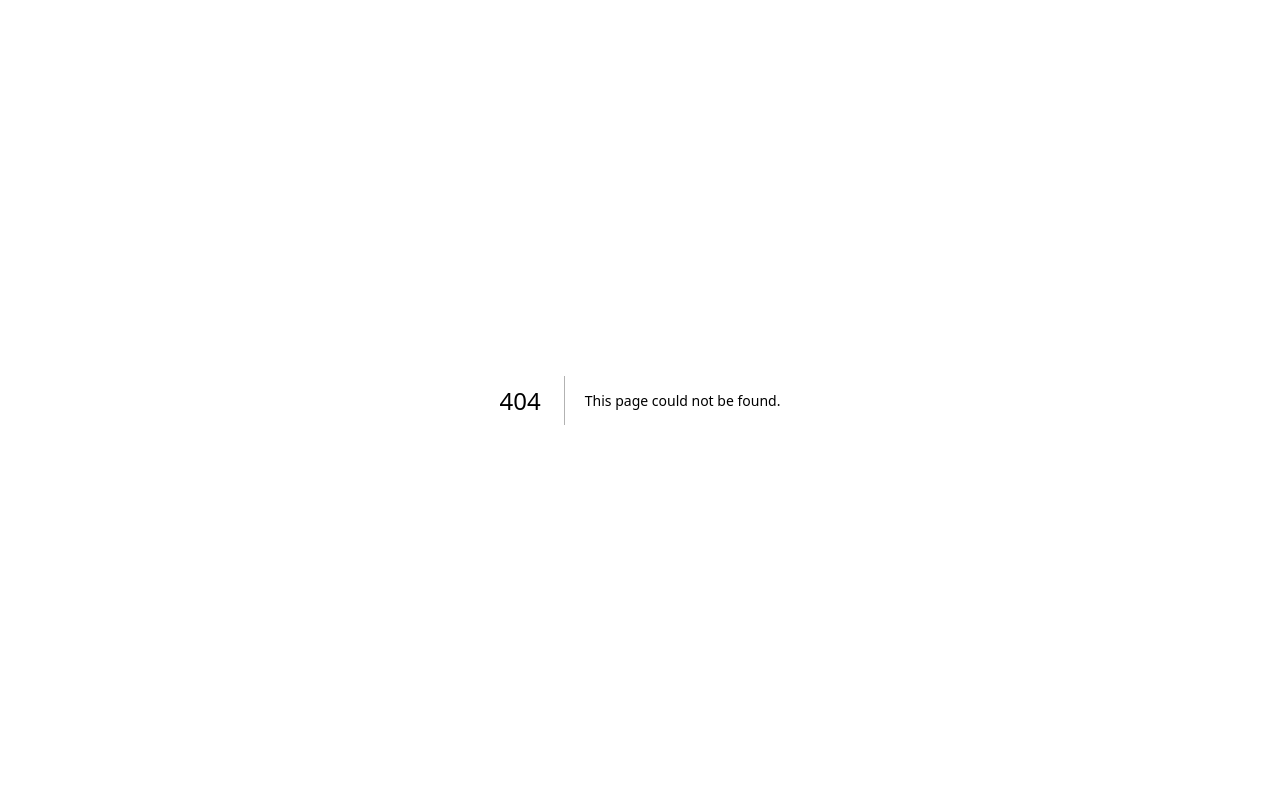
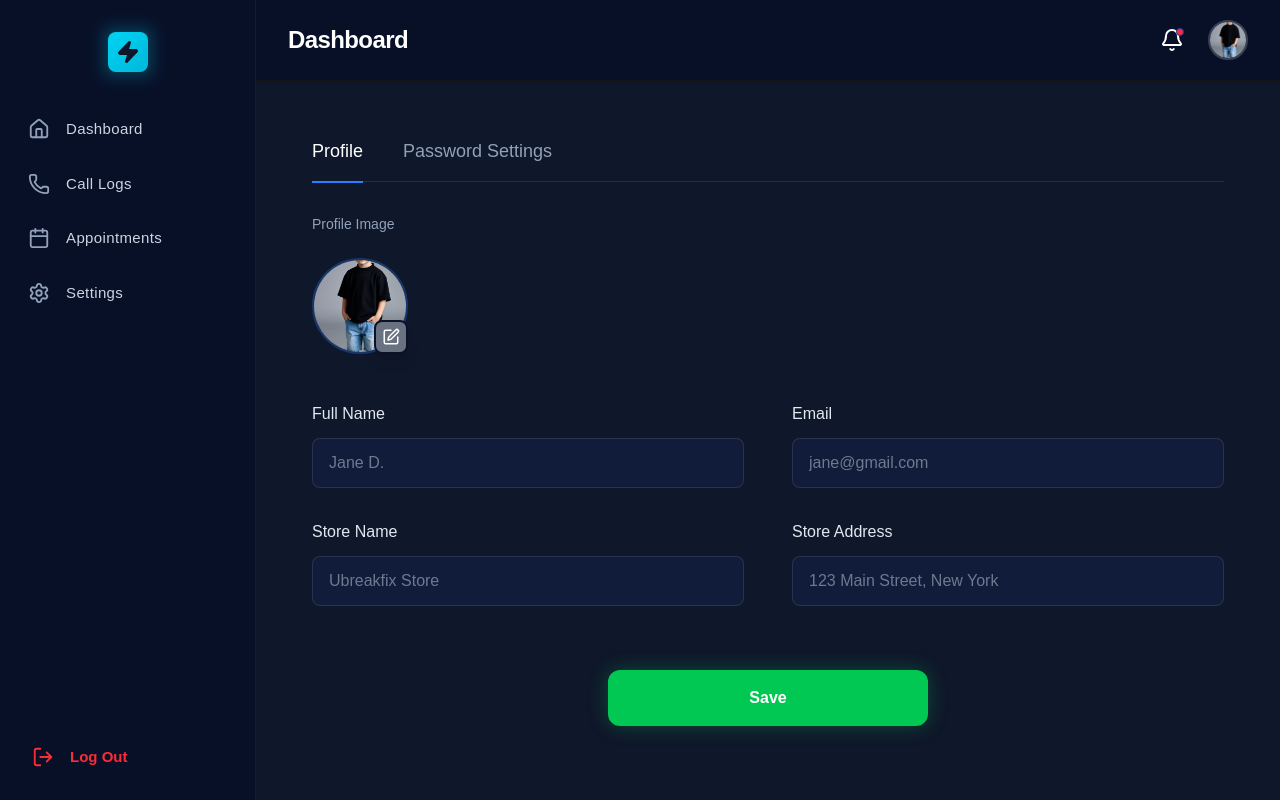
Before and after one commit to isratbiswas/betopia_dashboard, a Next.js app: page /editProfile in a window 1280 px wide. Before the commit this address had no page. Built offline with nearby package versions, Linux system fonts and the light colour scheme.

Commit message:
create Settings page

```diff
--- a/src/app/(dashboardLayout)/appointment/page.jsx
+++ b/src/app/(dashboardLayout)/appointment/page.jsx
@@ -1,11 +1,12 @@
+import Appointments from "@/components/modules/Dashboard/Appointments/Appointments";
 import React from "react";
 
-const Appointments = () => {
+const AppointmentPage = () => {
   return (
     <div>
-      <h2>Appointment</h2>
+      <Appointments />
     </div>
   );
 };
 
-export default Appointments;
+export default AppointmentPage;
--- /dev/null
+++ b/src/app/(dashboardLayout)/editProfile/page.jsx
@@ -0,0 +1,12 @@
+import EditSetting from "@/components/modules/Dashboard/Settings/EditSetting";
+import React from "react";
+
+const EditProfile = () => {
+  return (
+    <div>
+      <EditSetting />
+    </div>
+  );
+};
+
+export default EditProfile;
--- a/src/app/(dashboardLayout)/layout.jsx
+++ b/src/app/(dashboardLayout)/layout.jsx
@@ -16,7 +16,7 @@ const DashboardLayout = async ({ children }) => {
         <DashboardNavbar />
 
         {/* Main Content */}
-        <main className="flex-1 overflow-y-auto bg-muted/10 p-4 md:p-6">
+        <main className="flex-1 overflow-y-auto bg-[#0f172a] p-4 md:p-6">
           {children}
         </main>
       </div>
--- a/src/app/(dashboardLayout)/setting/page.jsx
+++ b/src/app/(dashboardLayout)/setting/page.jsx
@@ -1,9 +1,10 @@
+import Settings from "@/components/modules/Dashboard/Settings/Settings";
 import React from "react";
 
 const page = () => {
   return (
-    <div>
-      <h3>Settings</h3>
+    <div className="">
+      <Settings />
     </div>
   );
 };
--- /dev/null
+++ b/src/components/modules/Dashboard/Appointments/Appointments.jsx
@@ -0,0 +1,11 @@
+import React from "react";
+
+const Appointments = () => {
+  return (
+    <div className="min-h-screen bg-blue-900">
+      <h2>djhdl</h2>
+    </div>
+  );
+};
+
+export default Appointments;
--- /dev/null
+++ b/src/components/modules/Dashboard/Settings/EditSetting.jsx
@@ -0,0 +1,88 @@
+"use client";
+
+import Image from "next/image";
+import { Edit, Pencil } from "lucide-react"; // Install lucide-react if you haven't
+
+const EditSetting = () => {
+  return (
+    <div className="min-h-screen  text-white p-8">
+      {/* 1. Tabs Header */}
+      <div className="flex gap-10 border-b border-white/10 mb-8 pb-4">
+        <button className="text-lg font-medium text-white border-b-2 border-blue-500 pb-4 -mb-[18px]">
+          Profile
+        </button>
+        <button className="text-lg font-medium text-slate-400 hover:text-white transition-colors">
+          Password Settings
+        </button>
+      </div>
+
+      <div className="w-full">
+        {/* 2. Profile Image Section */}
+        <h3 className="text-slate-400 mb-6 text-sm font-medium">
+          Profile Image
+        </h3>
+        <div className="relative w-24 h-24 mb-12">
+          <div className="relative w-full h-full rounded-full overflow-hidden border-2 border-blue-500/30">
+            <Image src="/nav.jpg" fill alt="Profile" className="object-cover" />
+          </div>
+          {/* Edit Icon Overlay */}
+          <button className="absolute bottom-0 right-0 bg-gray-500 p-1.5 rounded-lg border-2 border-[#0a1128] shadow-lg hover:bg-blue-600 transition-colors">
+            <Edit size={18} className="text-white" />
+          </button>
+        </div>
+
+        {/* 3. Input Grid */}
+        <div className="grid grid-cols-1 md:grid-cols-2 gap-x-12 gap-y-8 max-w-5xl">
+          {/* Full Name */}
+          <div className="flex flex-col gap-3">
+            <label className="text-slate-200 font-medium">Full Name</label>
+            <input
+              type="text"
+              placeholder="Jane D."
+              className="bg-[#111c3a] border border-white/10 rounded-lg px-4 py-3 text-slate-300 outline-none focus:border-blue-500/50 transition-all"
+            />
+          </div>
+
+          {/* Email */}
+          <div className="flex flex-col gap-3">
+            <label className="text-slate-200 font-medium">Email</label>
+            <input
+              type="email"
+              placeholder="jane@gmail.com"
+              className="bg-[#111c3a] border border-white/10 rounded-lg px-4 py-3 text-slate-300 outline-none focus:border-blue-500/50 transition-all"
+            />
+          </div>
+
+          {/* Store Name */}
+          <div className="flex flex-col gap-3">
+            <label className="text-slate-200 font-medium">Store Name</label>
+            <input
+              type="text"
+              placeholder="Ubreakfix Store"
+              className="bg-[#111c3a] border border-white/10 rounded-lg px-4 py-3 text-slate-300 outline-none focus:border-blue-500/50 transition-all"
+            />
+          </div>
+
+          {/* Store Address */}
+          <div className="flex flex-col gap-3">
+            <label className="text-slate-200 font-medium">Store Address</label>
+            <input
+              type="text"
+              placeholder="123 Main Street, New York"
+              className="bg-[#111c3a] border border-white/10 rounded-lg px-4 py-3 text-slate-300 outline-none focus:border-blue-500/50 transition-all"
+            />
+          </div>
+        </div>
+
+        {/*  Action Button */}
+        <div className="mt-16 flex justify-center w-full max-w-5xl">
+          <button className="w-full md:w-80 bg-[#00c853] hover:bg-[#00a846] text-white font-bold py-4 rounded-xl shadow-[0_0_20px_rgba(0,200,83,0.3)] transition-all">
+            Save
+          </button>
+        </div>
+      </div>
+    </div>
+  );
+};
+
+export default EditSetting;
--- /dev/null
+++ b/src/components/modules/Dashboard/Settings/Settings.jsx
@@ -0,0 +1,67 @@
+"use client";
+
+import Image from "next/image";
+import Link from "next/link";
+import React from "react";
+
+const Settings = () => {
+  return (
+    <div className="min-h-screen bg-[#0f172a] text-white p-8">
+      {/* Tabs Header */}
+      <div className="flex gap-10 border-b border-white/10 mb-8 pb-4">
+        <button className="text-lg font-medium text-white border-b-2 border-blue-500 pb-4 -mb-[18px]">
+          Profile
+        </button>
+        <button className="text-lg font-medium text-slate-400 hover:text-white transition-colors">
+          Password Settings
+        </button>
+      </div>
+
+      <div className="max-w-2xl">
+        <h3 className="text-slate-400 mb-6 text-sm uppercase tracking-wider">
+          Profile Image
+        </h3>
+
+        {/*  Profile Image & Edit Button */}
+        <div className="flex items-center gap-6 mb-12">
+          <div className="relative w-24 h-24 rounded-full overflow-hidden border-2 border-blue-500/30">
+            <Image src="/nav.jpg" fill alt="Profile" className="object-cover" />
+          </div>
+          <button className="px-6 py-2 rounded-full border border-blue-400/50 bg-blue-500/10 text-xs font-semibold shadow-[0_0_15px_rgba(59,130,246,0.3)] hover:bg-blue-500/20 transition-all">
+            <Link href="/editProfile">Edit Profile</Link>
+          </button>
+        </div>
+
+        {/* Info Fields */}
+        <div className="space-y-0 text-slate-300">
+          <div className="flex py-4 border-b border-white/5">
+            <span className="w-1/3 font-semibold text-slate-400">
+              Full Name:
+            </span>
+            <span className="w-2/3">Jane D.</span>
+          </div>
+          <div className="flex py-4 border-b border-white/5">
+            <span className="w-1/3 font-semibold text-slate-400">Email:</span>
+            <span className="w-2/3">jane@gmail.com</span>
+          </div>
+          <div className="flex py-4 border-b border-white/5">
+            <span className="w-1/3 font-semibold text-slate-400">
+              Store Name:
+            </span>
+            <span className="w-2/3">Ubreakfix Store</span>
+          </div>
+          <div className="flex py-4">
+            <span className="w-1/3 font-semibold text-slate-400">
+              Store Address:
+            </span>
+            <span className="w-2/3 leading-relaxed">
+              123 Main Street, New York, NY 10001
+            </span>
+          </div>
+        </div>
+      </div>
+    </div>
+  );
+};
+
+export default Settings;
```
